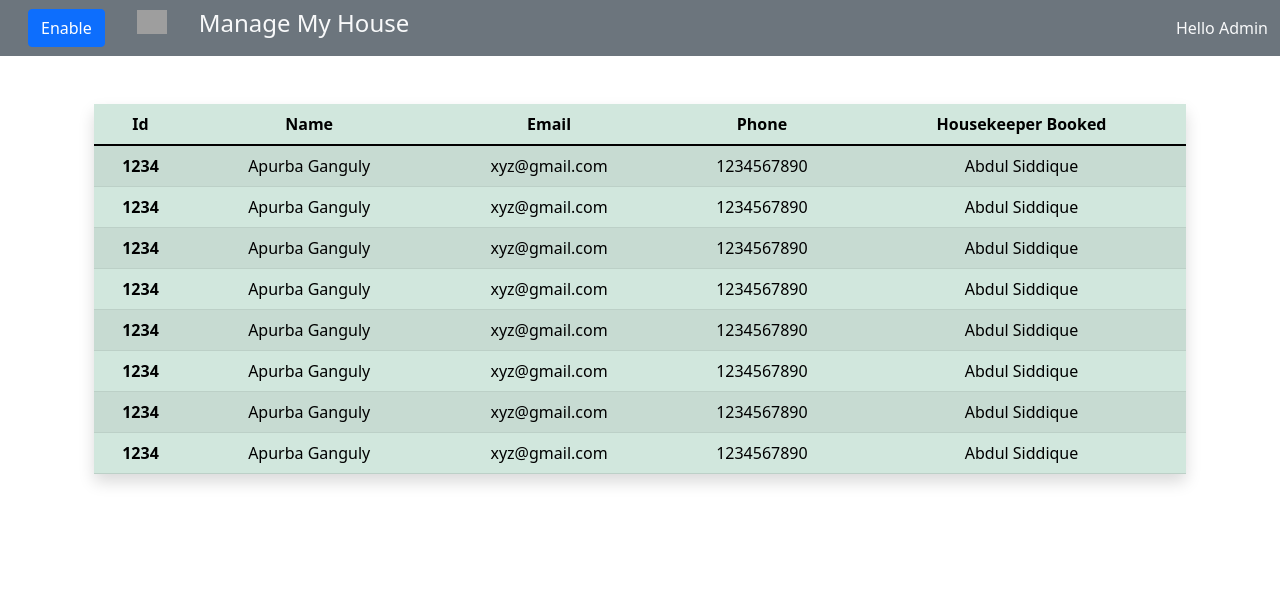
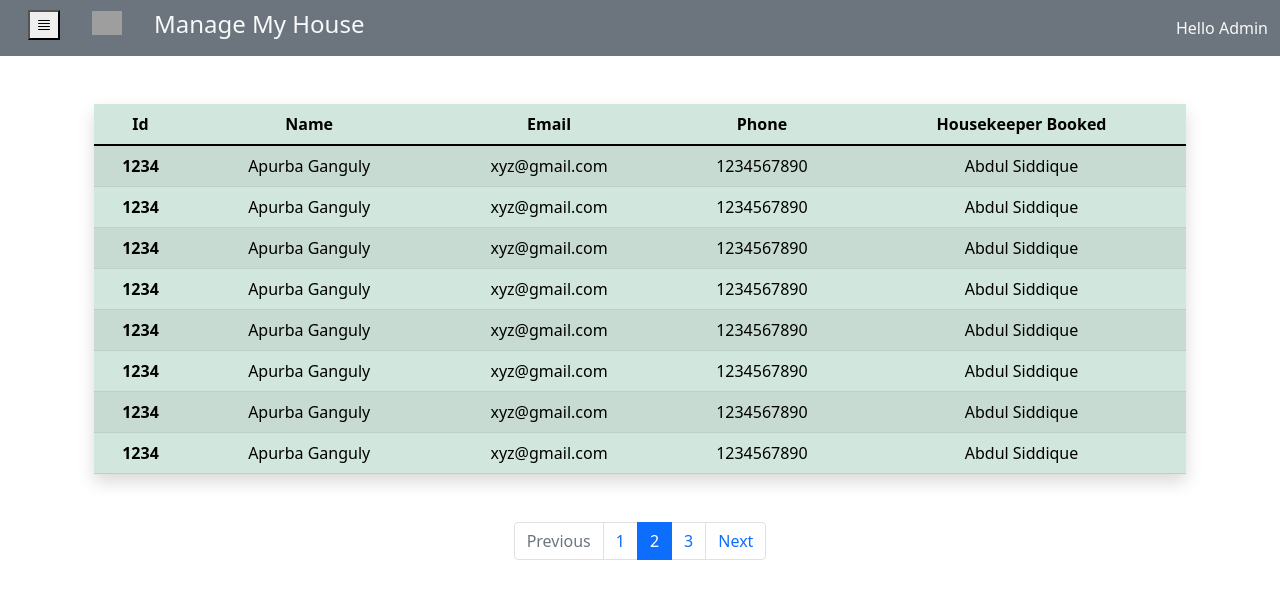
Before and after one commit to saheb1234218/demo-admin, a React (Create React App) app: page / in a window 1280 px wide. Shown: the top 598 px of the page. Built offline with nearby package versions, Linux system fonts and the light colour scheme; grey boxes are pictures that could not be loaded.

Commit message:
customer page done

```diff
--- a/package.json
+++ b/package.json
@@ -7,6 +7,7 @@
     "@testing-library/react": "^13.2.0",
     "@testing-library/user-event": "^13.5.0",
     "bootstrap": "^5.1.3",
+    "bootstrap-icons": "^1.8.3",
     "react": "^18.1.0",
     "react-dom": "^18.1.0",
     "react-scripts": "5.0.1",
--- a/src/Components/Admin/Admin_cus.js
+++ b/src/Components/Admin/Admin_cus.js
@@ -3,7 +3,7 @@ import Admin_main from './Admin_main'
 export default function Admin_cus() {
   return (
     <div className='container  my-4 p-4'>
-        <table class="table table-success table-striped table-hover shadow rounded">
+        <table class="table table-success table-striped table-hover shadow">
         <thead>
     <tr>
       <th scope="col">Id</th>
@@ -80,6 +80,22 @@ export default function Admin_cus() {
     </tr>
   </tbody>
 </table>
+
+<nav aria-label="..." className='my-5 d-flex justify-content-center'>
+  <ul class="pagination">
+    <li class="page-item disabled">
+      <a class="page-link">Previous</a>
+    </li>
+    <li class="page-item"><a class="page-link" href="#">1</a></li>
+    <li class="page-item active" aria-current="page">
+      <a class="page-link" href="#">2</a>
+    </li>
+    <li class="page-item"><a class="page-link" href="#">3</a></li>
+    <li class="page-item">
+      <a class="page-link" href="#">Next</a>
+    </li>
+  </ul>
+</nav>
     </div>
   )
 }
--- a/src/Components/Admin/Admin_main.js
+++ b/src/Components/Admin/Admin_main.js
@@ -1,14 +1,15 @@
 import React from 'react'
 import Admin_cus from './Admin_cus'
+
 export default function Admin_main() {
   return (
     <div>
         <nav class="navbar bg-secondary text-light">
-  <div class="container-fluid">
+  <div class="container-fluid container-fluid-sm">
   <ul class="flex-row navbar-nav me-auto mb-2 mb-lg-0">
         <li class="nav-item mx-3">
-        <button class="btn btn-primary" type="button" data-bs-toggle="offcanvas" data-bs-target="#offcanvasScrolling" aria-controls="offcanvasScrolling">Enable</button>
-        </li>
+          <button className='bi bi-justify border-none' type="button"   data-bs-toggle="offcanvas" data-bs-target="#offcanvasScrolling" aria-controls="offcanvasScrolling"></button>
+       </li>
         <li class="nav-item mx-3">
         <img src="https://th.bing.com/th/id/OIP.vR3c8gJDtTZuFFJLa3nHcwHaHC?w=183&h=180&c=7&r=0&o=5&pid=1.7" alt="" width="30" height="24" class="d-inline-block align-text-top"/>
         </li>
@@ -29,11 +30,32 @@ export default function Admin_main() {
 
 <div class="offcanvas offcanvas-sm offcanvas-start bg-secondary text-light" data-bs-scroll="true" data-bs-backdrop="false" tabindex="-1" id="offcanvasScrolling" aria-labelledby="offcanvasScrollingLabel">
   <div class="offcanvas-header">
-    <h5 class="offcanvas-title" id="offcanvasScrollingLabel">Offcanvas with body scrolling</h5>
+    <h5 class="offcanvas-title" id="offcanvasScrollingLabel">Manage My House</h5>
     <button type="button" class="btn-close" data-bs-dismiss="offcanvas" aria-label="Close"></button>
   </div>
-  <div class="offcanvas-body">
-    <p>Try scrolling the rest of the page to see this option in action.</p>
+  <div class="offcanvas-body my-5">
+
+  <ul class="nav flex-column text-light hover gap-3">
+  <li class="nav-item">
+    <a class="nav-link text-light"  href="#"><h4>Dashboard</h4></a>
+  </li>
+  <li class="nav-item">
+    <a class="nav-link text-light"  href="#"><h4>Customers</h4></a>
+  </li>
+  <li class="nav-item">
+    <a class="nav-link text-light"  href="#"><h4>Housekeepers</h4></a>
+  </li>
+
+</ul>
+<ul class="nav my-4  flex-column text-light hover gap-3">
+  <li class="nav-item">
+    <a class="nav-link text-light"  href="#"><h4>Profile</h4></a>
+  </li>
+  <li class="nav-item">
+    <a class="nav-link text-light"  href="#"><h4>Logout</h4></a>
+  </li>
+
+</ul>
   </div>
 </div>
 <Admin_cus/>
--- a/src/index.js
+++ b/src/index.js
@@ -3,6 +3,7 @@ import ReactDOM from 'react-dom/client';
 import App from './App';
 import "bootstrap/dist/css/bootstrap.min.css";
 import "bootstrap/dist/js/bootstrap.bundle";
+import 'bootstrap-icons/font/bootstrap-icons.css';
 const root = ReactDOM.createRoot(document.getElementById('root'));
 root.render(
 
```
Also changed, not shown: 1 other file (tests, documents, lock files or other folders).
